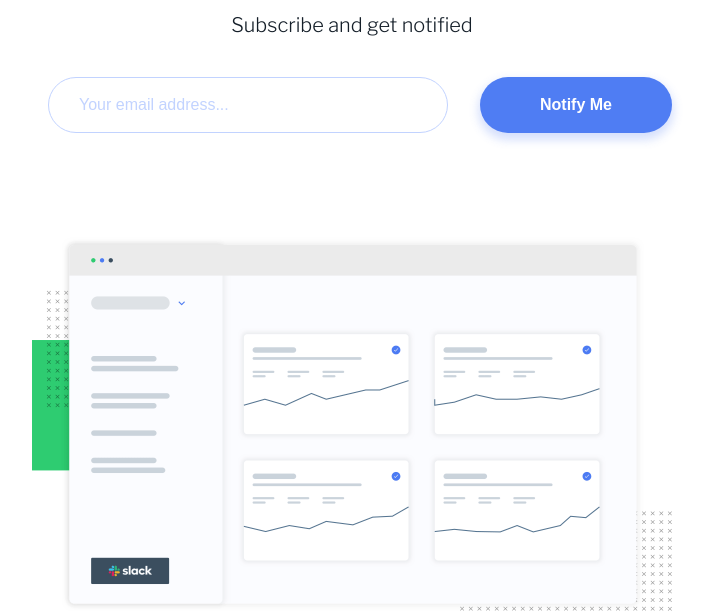
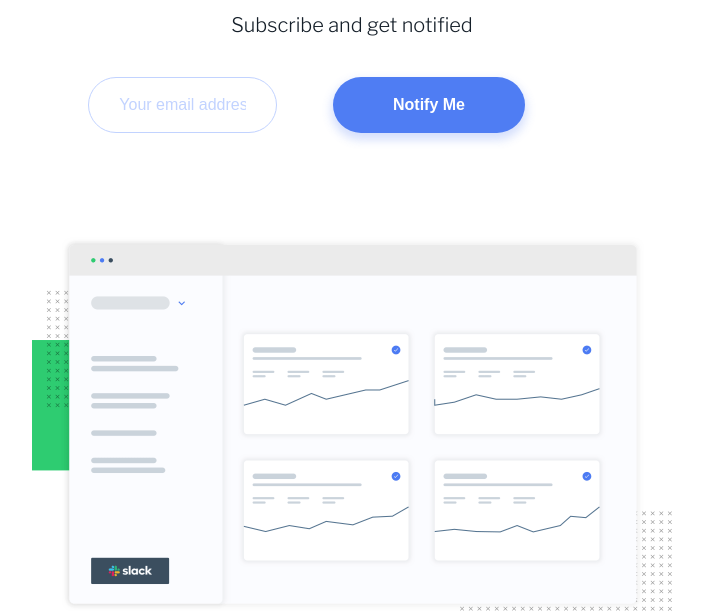
Before and after one commit to leomcpena/ping-coming-soon, a plain HTML site: page index.html in a window 1280 px wide. Shown: the part 212-825 px from the top of the page, without its empty margins (288-995 px from the left). Drawn offline with nearby package versions, Linux system fonts and the light colour scheme.

Commit message:
add div for form field

```diff
--- a/index.html
+++ b/index.html
@@ -15,7 +15,7 @@
     <link rel="preconnect" href="https://fonts.googleapis.com" />
     <link rel="preconnect" href="https://fonts.gstatic.com" crossorigin />
     <link
-      href="https://fonts.googleapis.com/css2?family=Libre+Franklin:wght@300;600;700&display=swap"
+      href="https://fonts.googleapis.com/css2?family=Libre+Franklin:ital,wght@0,300;0,600;0,700;1,400&display=swap"
       rel="stylesheet"
     />
     <link rel="stylesheet" href="style.css" />
@@ -33,11 +33,13 @@
         <h1 class="title">
           We are launching <span class="title__accent">soon!</span>
         </h1>
-        <form id="form" class="form" action="" method="">
+        <!-- ! add action and method -->
+        <form id="form" class="form" action="" method="post" novalidate>
           <p class="form__title">Subscribe and get notified</p>
           <label for="email" id="emailLabel">
             <span class="sr-only">Enter your best email adress:</span>
           </label>
+          <div class="form__field">
             <input
               type="email"
               id="email"
@@ -45,7 +47,8 @@
               placeholder="Your email address..."
               aria-labelledby="emailLabel"
             />
-          <div id="error-message"></div>
+            <div id="error-message" class="form__message"></div>
+          </div>
           <button class="form__button" type="submit">
             <span>Notify Me</span>
           </button>
```
Lines whose indentation alone changed are shown as unchanged.
